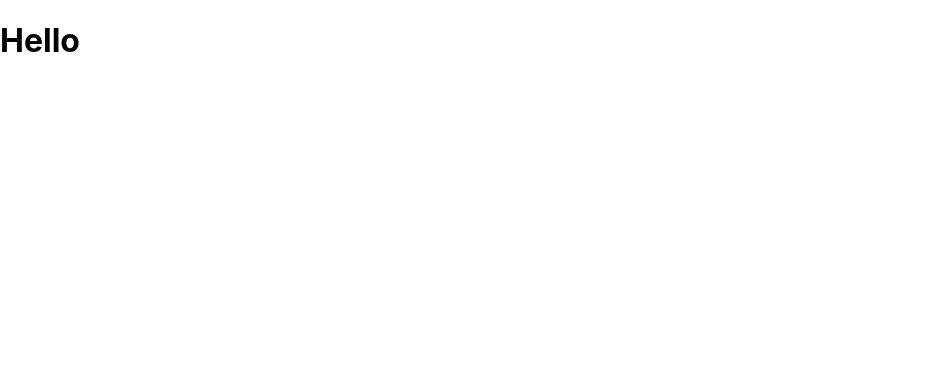
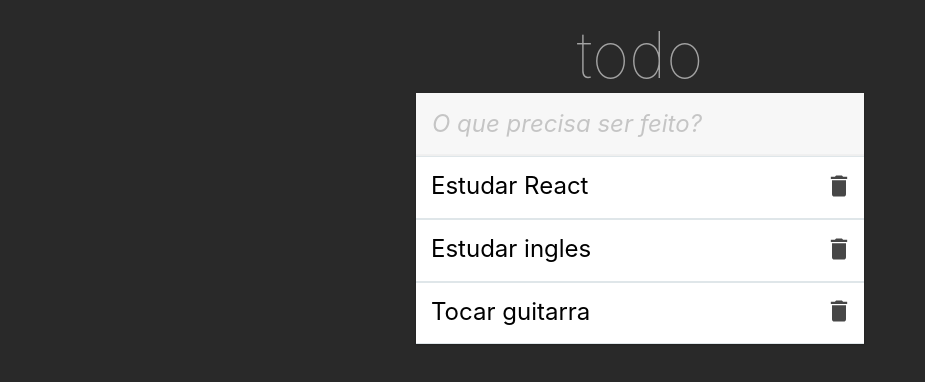
Before and after one commit to kessygodoy/todo-react, a React (Create React App) app in the folder todo/: page / in a window 1280 px wide. Shown: the top 382 px of the page, without its empty margins (0-925 px from the left). Built offline with nearby package versions, Linux system fonts and the light colour scheme.

Commit message:
Incrementos
Adicionado input, listagem de tarefas e icone excluir

```diff
--- a/todo/package.json
+++ b/todo/package.json
@@ -8,6 +8,7 @@
     "@testing-library/user-event": "^13.5.0",
     "react": "^18.2.0",
     "react-dom": "^18.2.0",
+    "react-icons": "^4.12.0",
     "react-scripts": "5.0.1",
     "web-vitals": "^2.1.4"
   },
--- a/todo/src/App.css
+++ b/todo/src/App.css
@@ -0,0 +1,38 @@
+.new-todo {
+  background-color: rgba(0, 0, 0, 0.03);
+  box-shadow: inset 0 -2px 1px rgba(0, 0, 0, 0.03);
+  font-size: 1.5rem;
+  font-style: italic;
+  width: 100%;
+  padding: 16px 16px 18px 16px;
+}
+
+ul.todo-list li {
+  display: flex;
+  border-top: 1px solid #dfe6e9;
+  border-bottom: 1px solid #dfe6e9;
+}
+
+.todo {
+  flex: 1;
+  outline: none;
+  cursor: pointer;
+  font-size: 1.5rem;
+  word-break: break-all;
+  line-height: 1.2;
+  transition: color 0.3s;
+  padding: 15px 15px 17px 15px;
+}
+.todo.checked {
+  color: #b2bec3;
+  text-decoration: line-through;
+}
+
+.remove {
+  background-color: transparent;
+  border: none;
+  color: #474747;
+  cursor: pointer;
+  outline: none;
+  width: 50px;
+}
--- a/todo/src/App.js
+++ b/todo/src/App.js
@@ -1,7 +1,68 @@
+import React, { useState } from 'react';
+import { MdDelete } from 'react-icons/md';
+
 import './App.css';
 
 function App() {
-  return <h1>Hello</h1>;
+  const ESCAPE_KEY = 27;
+  const ENTER_KEY = 13;
+
+  const initialTodos = [
+    { id: 1, title: 'Estudar React', checked: false },
+    { id: 2, title: 'Estudar ingles', checked: true },
+    { id: 3, title: 'Tocar guitarra', checked: false },
+  ];
+
+  const [value, setValue] = useState('');
+  const [todos] = useState(initialTodos);
+
+  const erase = () => {
+    setValue('');
+  };
+
+  const submit = () => {
+    console.log('submit', value);
+    erase();
+  };
+
+  const onChange = (event) => {
+    setValue(event.target.value);
+  };
+
+  const onKeyDown = (event) => {
+    if (event.which === ENTER_KEY) {
+      submit();
+    } else if (event.which === ESCAPE_KEY) {
+      erase();
+    }
+  };
+
+  return (
+    <section id="app" className="container">
+      <header>
+        <h1 className="title">todo</h1>
+      </header>
+      <section className="main">
+        <input
+          className="new-todo"
+          placeholder="O que precisa ser feito?"
+          value={value}
+          onChange={onChange}
+          onKeyDown={onKeyDown}
+        />
+        <ul className="todo-list">
+          {todos.map((todo) => (
+            <li key={todo.id.toString()}>
+              <span className="todo">{todo.title}</span>
+              <button type="button" className="remove">
+                <MdDelete size={28} />
+              </button>
+            </li>
+          ))}
+        </ul>
+      </section>
+    </section>
+  );
 }
 
 export default App;
--- a/todo/src/index.css
+++ b/todo/src/index.css
@@ -1,13 +1,81 @@
+html {
+  box-sizing: border-box;
+  font-size: 16px;
+}
+
+*,
+*:before,
+*:after {
+  box-sizing: inherit;
+}
+
 body {
-  margin: 0;
+  background-color: #292929;
+  user-select: none;
+  -webkit-font-smoothing: antialiased;
+  -moz-osx-font-smoothing: grayscale;
+}
+
+body,
+h1,
+h2,
+h3,
+h4,
+h5,
+h6,
+p,
+ol,
+ul,
+input,
+textarea {
   font-family: -apple-system, BlinkMacSystemFont, 'Segoe UI', 'Roboto', 'Oxygen',
     'Ubuntu', 'Cantarell', 'Fira Sans', 'Droid Sans', 'Helvetica Neue',
     sans-serif;
-  -webkit-font-smoothing: antialiased;
-  -moz-osx-font-smoothing: grayscale;
+  margin: 0;
+  padding: 0;
+}
+
+ol,
+ul {
+  list-style: none;
+}
+
+img {
+  max-width: 100%;
+  height: auto;
 }
 
 code {
   font-family: source-code-pro, Menlo, Monaco, Consolas, 'Courier New',
     monospace;
 }
+
+input,
+select,
+textarea {
+  border: none;
+  outline: none;
+}
+
+::placeholder {
+  color: rgba(0, 0, 0, 0.2);
+}
+
+.container {
+  display: block;
+  max-width: 480px;
+  margin: 0 auto;
+  padding: 1rem;
+}
+
+.main {
+  background-color: #fff;
+  box-shadow: 0 1px 2px rgba(0, 0, 0, 0.25);
+}
+
+.title {
+  color: #a3a3a3;
+  font-size: 64px;
+  font-weight: 100;
+  text-align: center;
+}
```
Also changed, not shown: todo/.eslintrc.js, 1 other file (tests, documents, lock files or other folders).
